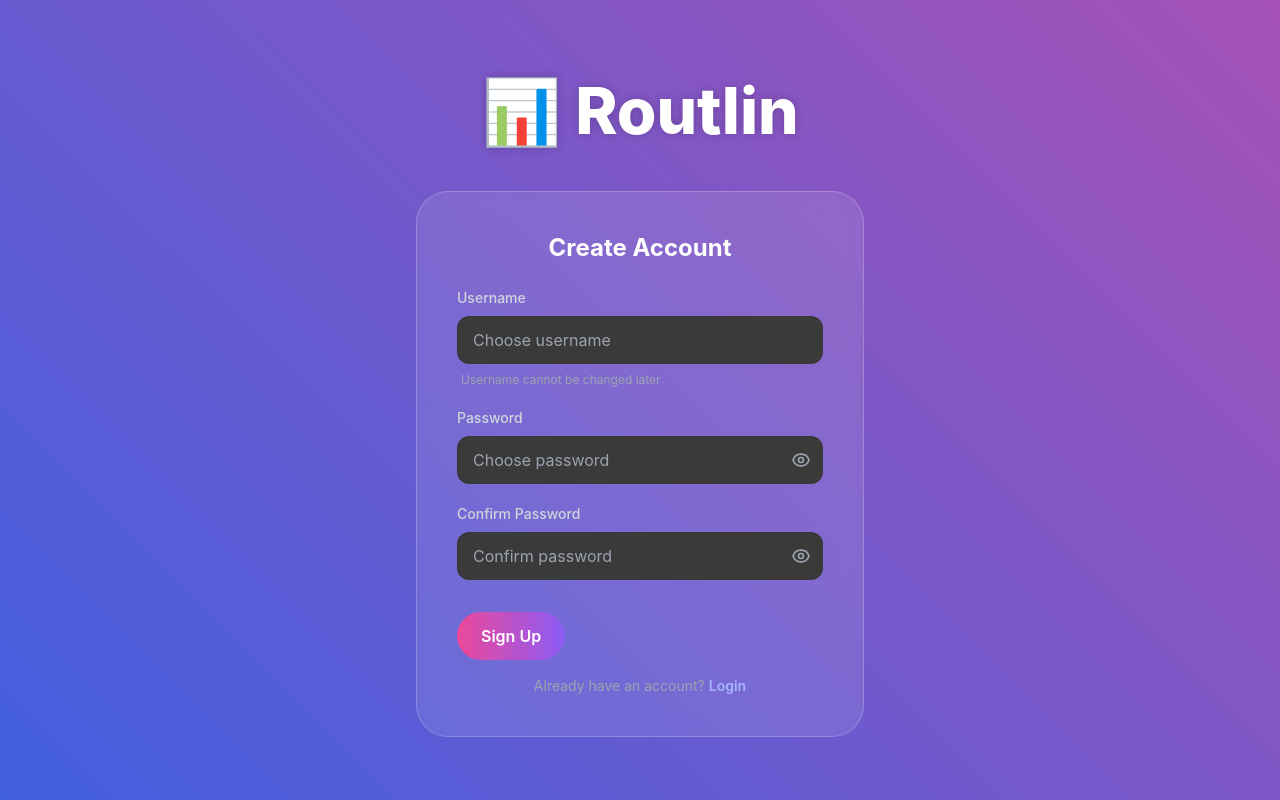
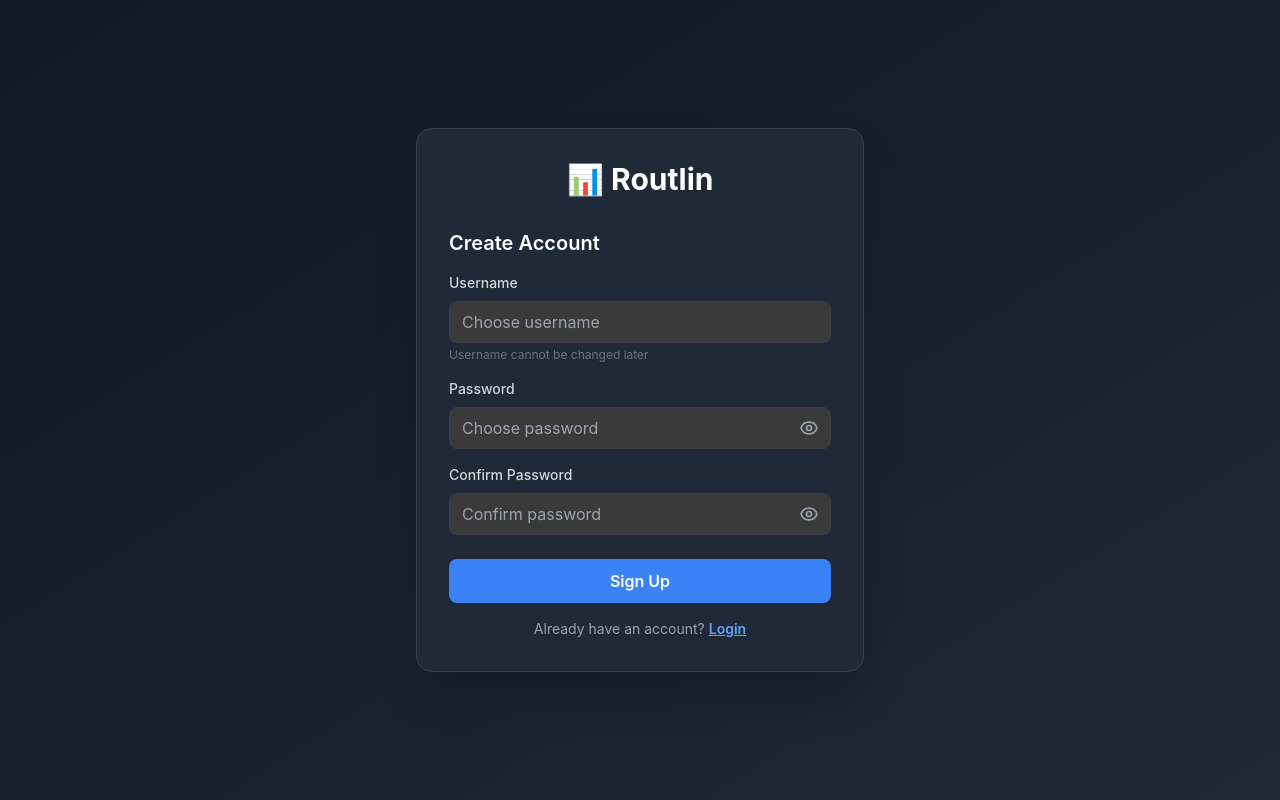
Before and after one commit to HackerSM9/routlin, a plain HTML site: page index.html in a window 1280 px wide. Drawn offline with nearby package versions, Linux system fonts and the light colour scheme.

Commit message:
Update index.html

```diff
--- a/index.html
+++ b/index.html
@@ -4,7 +4,7 @@
     <meta charset="UTF-8">
     <meta name="viewport" content="width=device-width, initial-scale=1.0">
     <meta name="description" content="Track your daily activities and analyze your routine with Routlin">
-    <meta name="theme-color" content="#0f172a">
+    <meta name="theme-color" content="#3b82f6">
     <title>Routlin - Routine Analysis</title>
 
     <link rel="manifest" href="/manifest.json">
@@ -15,65 +15,65 @@
 
     <script src="https://cdn.tailwindcss.com"></script>
     <script src="https://cdn.jsdelivr.net/npm/chart.js"></script>
-    <link rel="stylesheet" href="style.css">
+    <link rel="stylesheet" href="https://hackersm9.github.io/routlin/style.css">
     <script type="module" src="https://hackersm9.github.io/routlin/js/app.js"></script>
 </head>
 <body>
-    <div class="auth-background"></div>
-    <div id="authScreen">
-        <h1 class="auth-title">📊 Routlin</h1>
-        <div class="auth-card">
+    <div id="authScreen" class="min-h-screen flex items-center justify-center bg-gradient-to-br from-gray-900 to-gray-800">
+        <div class="bg-gray-800 rounded-2xl shadow-2xl p-8 w-full max-w-md border border-gray-700">
+            <h1 class="text-3xl font-bold text-center mb-8 text-white">📊 Routlin</h1>
+
             <div id="signupForm">
-                <h2 class="text-2xl font-bold mb-6 text-white text-center">Create Account</h2>
-                <div class="mb-5">
+                <h2 class="text-xl font-semibold mb-4 text-white">Create Account</h2>
+                <div class="mb-4">
                     <label class="block text-sm font-medium mb-2 text-gray-300">Username</label>
-                    <input type="text" id="signupUsername" class="w-full auth-input px-4 py-3 rounded-xl border-0" placeholder="Choose username">
-                    <p class="text-xs text-gray-400 mt-2 ml-1">Username cannot be changed later</p>
+                    <input type="text" id="signupUsername" class="w-full bg-gray-700 border-gray-600 text-white placeholder-gray-400 px-3 py-2 rounded-lg border" placeholder="Choose username">
+                    <p class="text-xs text-gray-500 mt-1">Username cannot be changed later</p>
                 </div>
-                <div class="mb-5">
+                <div class="mb-4">
                     <label class="block text-sm font-medium mb-2 text-gray-300">Password</label>
                     <div class="relative">
-                        <input type="password" id="signupPassword" class="w-full auth-input px-4 py-3 pr-10 rounded-xl border-0" placeholder="Choose password">
-                        <button type="button" onclick="togglePassword('signupPassword', this)" class="absolute inset-y-0 right-0 px-3 flex items-center text-gray-400 hover:text-white transition-colors">
+                        <input type="password" id="signupPassword" class="w-full pr-10 bg-gray-700 border-gray-600 text-white placeholder-gray-400 px-3 py-2 rounded-lg border" placeholder="Choose password">
+                        <button type="button" onclick="togglePassword('signupPassword', this)" class="absolute inset-y-0 right-0 px-3 flex items-center text-gray-400 hover:text-gray-200">
                             <svg class="w-5 h-5" fill="none" stroke="currentColor" viewBox="0 0 24 24"><path stroke-linecap="round" stroke-linejoin="round" stroke-width="2" d="M15 12a3 3 0 11-6 0 3 3 0 016 0z"></path><path stroke-linecap="round" stroke-linejoin="round" stroke-width="2" d="M2.458 12C3.732 7.943 7.523 5 12 5c4.478 0 8.268 2.943 9.542 7-1.274 4.057-5.064 7-9.542 7-4.477 0-8.268-2.943-9.542-7z"></path></svg>
                         </button>
                     </div>
                 </div>
-                <div class="mb-8">
+                <div class="mb-6">
                     <label class="block text-sm font-medium mb-2 text-gray-300">Confirm Password</label>
                     <div class="relative">
-                        <input type="password" id="signupConfirmPassword" class="w-full auth-input px-4 py-3 pr-10 rounded-xl border-0" placeholder="Confirm password">
-                        <button type="button" onclick="togglePassword('signupConfirmPassword', this)" class="absolute inset-y-0 right-0 px-3 flex items-center text-gray-400 hover:text-white transition-colors">
+                        <input type="password" id="signupConfirmPassword" class="w-full pr-10 bg-gray-700 border-gray-600 text-white placeholder-gray-400 px-3 py-2 rounded-lg border" placeholder="Confirm password">
+                        <button type="button" onclick="togglePassword('signupConfirmPassword', this)" class="absolute inset-y-0 right-0 px-3 flex items-center text-gray-400 hover:text-gray-200">
                             <svg class="w-5 h-5" fill="none" stroke="currentColor" viewBox="0 0 24 24"><path stroke-linecap="round" stroke-linejoin="round" stroke-width="2" d="M15 12a3 3 0 11-6 0 3 3 0 016 0z"></path><path stroke-linecap="round" stroke-linejoin="round" stroke-width="2" d="M2.458 12C3.732 7.943 7.523 5 12 5c4.478 0 8.268 2.943 9.542 7-1.274 4.057-5.064 7-9.542 7-4.477 0-8.268-2.943-9.542-7z"></path></svg>
                         </button>
                     </div>
                 </div>
-                <button onclick="signup()" class="gradient-btn">Sign Up</button>
-                <p class="text-center text-sm text-gray-400 mt-4">
+                <button onclick="signup()" class="btn btn-primary w-full mb-4">Sign Up</button>
+                <p class="text-center text-sm text-gray-400">
                     Already have an account?
-                    <span onclick="toggleAuthForm()" class="text-indigo-300 cursor-pointer font-semibold hover:text-white transition-colors">Login</span>
+                    <span onclick="toggleAuthForm()" class="text-blue-400 cursor-pointer font-semibold hover:text-blue-300 underline">Login</span>
                 </p>
             </div>
 
             <div id="loginForm" style="display: none;">
-                <h2 class="text-2xl font-bold mb-6 text-white text-center">Welcome Back</h2>
-                <div class="mb-5">
+                <h2 class="text-xl font-semibold mb-4 text-white">Login</h2>
+                <div class="mb-4">
                     <label class="block text-sm font-medium mb-2 text-gray-300">Username</label>
-                    <input type="text" id="loginUsername" class="w-full auth-input px-4 py-3 rounded-xl border-0" placeholder="Enter username">
+                    <input type="text" id="loginUsername" class="w-full bg-gray-700 border-gray-600 text-white placeholder-gray-400 px-3 py-2 rounded-lg border" placeholder="Enter username">
                 </div>
-                <div class="mb-8">
+                <div class="mb-6">
                     <label class="block text-sm font-medium mb-2 text-gray-300">Password</label>
                     <div class="relative">
-                        <input type="password" id="loginPassword" class="w-full auth-input px-4 py-3 pr-10 rounded-xl border-0" placeholder="Enter password">
-                        <button type="button" onclick="togglePassword('loginPassword', this)" class="absolute inset-y-0 right-0 px-3 flex items-center text-gray-400 hover:text-white transition-colors">
+                        <input type="password" id="loginPassword" class="w-full pr-10 bg-gray-700 border-gray-600 text-white placeholder-gray-400 px-3 py-2 rounded-lg border" placeholder="Enter password">
+                        <button type="button" onclick="togglePassword('loginPassword', this)" class="absolute inset-y-0 right-0 px-3 flex items-center text-gray-400 hover:text-gray-200">
                             <svg class="w-5 h-5" fill="none" stroke="currentColor" viewBox="0 0 24 24"><path stroke-linecap="round" stroke-linejoin="round" stroke-width="2" d="M15 12a3 3 0 11-6 0 3 3 0 016 0z"></path><path stroke-linecap="round" stroke-linejoin="round" stroke-width="2" d="M2.458 12C3.732 7.943 7.523 5 12 5c4.478 0 8.268 2.943 9.542 7-1.274 4.057-5.064 7-9.542 7-4.477 0-8.268-2.943-9.542-7z"></path></svg>
                         </button>
                     </div>
                 </div>
-                <button onclick="login()" class="gradient-btn">Login</button>
-                <p class="text-center text-sm text-gray-400 mt-4">
+                <button onclick="login()" class="btn btn-primary w-full mb-4">Login</button>
+                <p class="text-center text-sm text-gray-400">
                     Don't have an account?
-                    <span onclick="toggleAuthForm()" class="text-indigo-300 cursor-pointer font-semibold hover:text-white transition-colors">Sign Up</span>
+                    <span onclick="toggleAuthForm()" class="text-blue-400 cursor-pointer font-semibold hover:text-blue-300 underline">Sign Up</span>
                 </p>
             </div>
 
```
